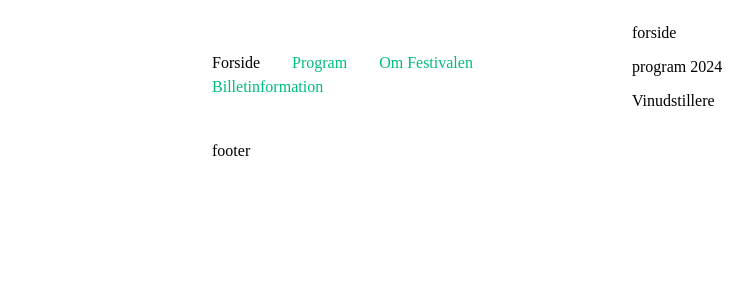
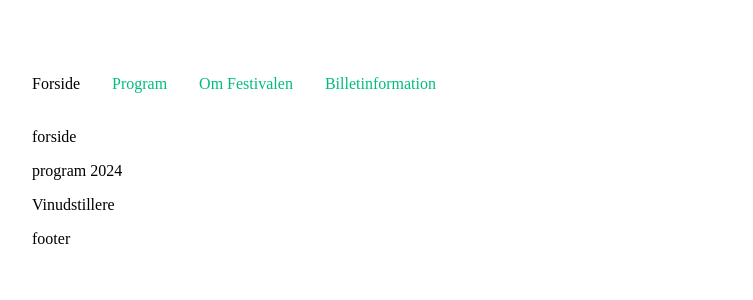
Before and after one commit to SigneWehlast/3semesterproject, a Vue app: page / in a window 1280 px wide. Shown: the top 300 px of the page, without its empty margins (8-761 px from the left). Built offline with nearby package versions, Linux system fonts and the light colour scheme.

Commit message:
header indsat css ændret

```diff
--- a/src/App.vue
+++ b/src/App.vue
@@ -1,37 +1,21 @@
 <script setup>
-import { RouterLink, RouterView } from 'vue-router'
-import FooterRose from './components/FooterRose.vue';
+import FooterRose from './components/FooterRose.vue'
+import HeaderRose from './components/HeaderRose.vue'
 </script>
 
 <template>
-  <header>
-    <div>
-      <nav>
-        <RouterLink to="/">Forside</RouterLink>
-        <RouterLink to="/program">Program</RouterLink>
-        <RouterLink to="/om">Om Festivalen</RouterLink>
-        <RouterLink to="/billet">Billetinformation</RouterLink>
-      </nav>
-    </div>
-  </header>
+  <HeaderRose />
 
-  <RouterView />
   <FooterRose />
 </template>
 
-<style scoped>
+<style>
 header {
   line-height: 1.5;
   max-height: 100vh;
 }
 
-.logo {
-  display: block;
-  margin: 0 auto 2rem;
-}
-
 nav {
-  width: 100%;
   font-size: 12px;
   text-align: center;
   margin-top: 2rem;
@@ -55,15 +39,12 @@ nav a:first-of-type {
   border: 0;
 }
 
+
 @media (min-width: 1024px) {
   header {
     display: flex;
     place-items: center;
     padding-right: calc(var(--section-gap) / 2);
-  }
-
-  .logo {
-    margin: 0 2rem 0 0;
   }
 
   header .wrapper {
--- a/src/assets/main.css
+++ b/src/assets/main.css
@@ -21,14 +21,6 @@ a,
 }
 
 @media (min-width: 1024px) {
-  body {
-    display: flex;
-    place-items: center;
-  }
 
-  #app {
-    display: grid;
-    grid-template-columns: 1fr 1fr;
-    padding: 0 2rem;
-  }
+
 }
--- /dev/null
+++ b/src/components/HeaderRose.vue
@@ -0,0 +1,18 @@
+<script setup>
+import { RouterLink, RouterView } from 'vue-router'
+</script>
+
+<template>
+  <header>
+    <div>
+      <nav>
+        <RouterLink to="/">Forside</RouterLink>
+        <RouterLink to="/program">Program</RouterLink>
+        <RouterLink to="/om">Om Festivalen</RouterLink>
+        <RouterLink to="/billet">Billetinformation</RouterLink>
+      </nav>
+    </div>
+  </header>
+
+  <RouterView />
+</template>
--- a/src/views/HomeView.vue
+++ b/src/views/HomeView.vue
@@ -8,7 +8,7 @@ import Vinudstillere from '../components/Vinudstillere.vue';
     <p>forside</p>
 
     <section>
-      <program2024 />
+      <Program2024 />
     </section>
     <section>
       <Vinudstillere />
--- a/src/views/OmFestivalView.vue
+++ b/src/views/OmFestivalView.vue
@@ -1,8 +1,8 @@
 <script setup>
-import Laermere from '../components/Laermere.vue';
+import RiedelGlas from '../components/RiedelGlas.vue';
+import LaerMere from '../components/LaerMere.vue';
 import OmOS from '../components/OmOs.vue';
 import Historie from '../components/Historie.vue';
-import RiedelGlas from '../components/RiedelGlas.vue';
 </script>
 
 <template>
@@ -10,7 +10,7 @@ import RiedelGlas from '../components/RiedelGlas.vue';
     <p>om festivalen</p>
   </main>
   <section>
-    <Laermere />
+    <LaerMere />
   </section>
   <section>
     <OmOS />
```
